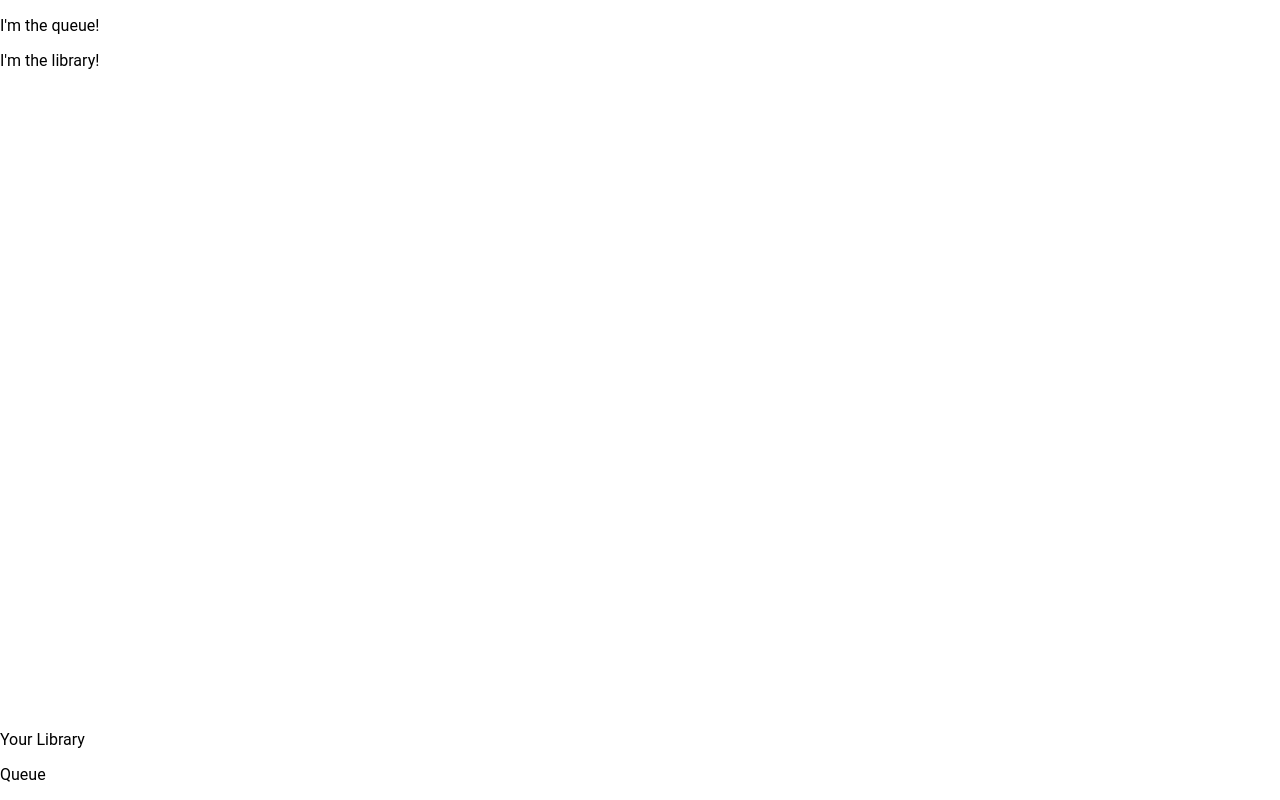
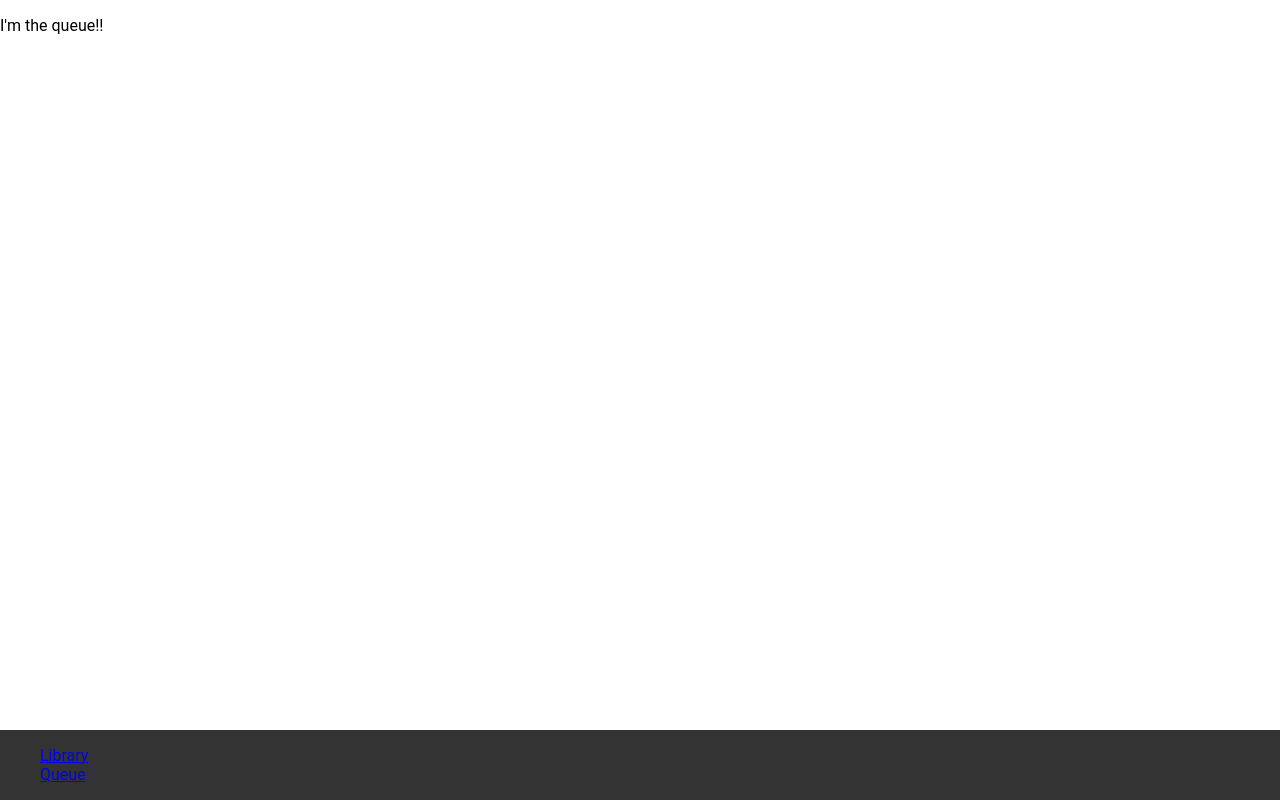
Before and after one commit to hack4impact-umich/spotify-clone, a React (Create React App) app: page /queue in a window 1280 px wide. Built offline with nearby package versions, Linux system fonts and the light colour scheme.

Commit message:
inititial commit

```diff
--- a/package.json
+++ b/package.json
@@ -8,6 +8,8 @@
     "@testing-library/user-event": "^7.1.2",
     "react": "^16.13.1",
     "react-dom": "^16.13.1",
+    "react-router": "^5.2.0",
+    "react-router-dom": "^5.2.0",
     "react-scripts": "3.4.1"
   },
   "scripts": {
--- a/src/App.css
+++ b/src/App.css
@@ -3,4 +3,10 @@ nav {
   bottom: 0;
   left: 0;
   width: 100%;
+  background-color: #333;
 }
+
+ul {
+  list-style-type: none;
+
+}
--- a/src/App.js
+++ b/src/App.js
@@ -4,18 +4,42 @@ import './App.css'
 import Queue from './components/Queue'
 import Library from './components/Library'
 
+
+
+import { BrowserRouter, Switch, Route, Link } from  'react-router-dom'
+
+
 function App() {
   const songs = data
 
   return (
+    <BrowserRouter>
     <div>
-      <Queue />
-      <Library />
-      <nav>
-        <p>Your Library</p>
-        <p>Queue</p>
-      </nav>
+        <nav>
+
+          <ul>
+            <li>
+              <Link to="/library">Library</Link>
+            </li>
+            <li>
+            <Link to="/queue">Queue</Link>
+            </li>
+          </ul>
+        </nav>
+      <Switch>
+        <Route path = "/queue">
+          <Queue />
+        </Route>
+      </Switch>
+      <Switch>
+        <Route path = "/library">
+          <Library />
+        </Route>
+      </Switch>
+
     </div>
+
+    </BrowserRouter>
   );
 }
 
--- a/src/components/Queue.js
+++ b/src/components/Queue.js
@@ -1,9 +1,11 @@
 import React from 'react'
 
-const Queue = (props) => (
+const Queue = () => (
+  <>
   <section>
-    <p>I'm the queue!</p>
+    <p>I'm the queue!!</p>
   </section>
+  </>
 )
 
 export default Queue
```
Also changed, not shown: 1 other file (tests, documents, lock files or other folders).
